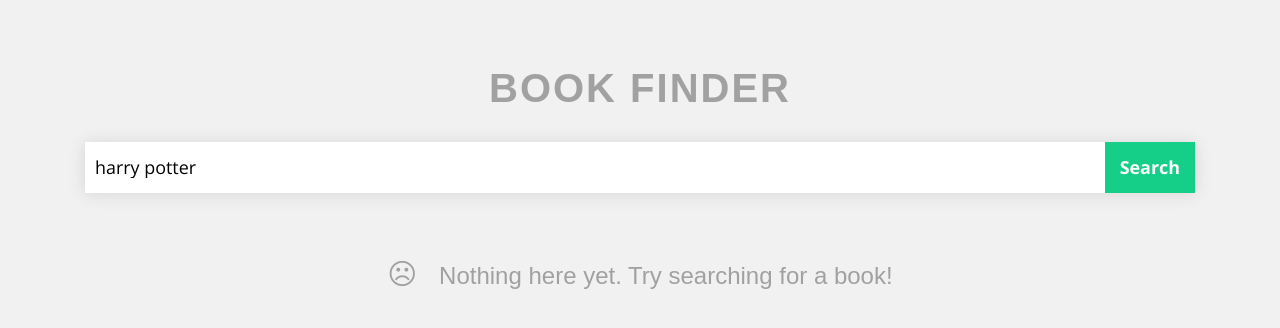
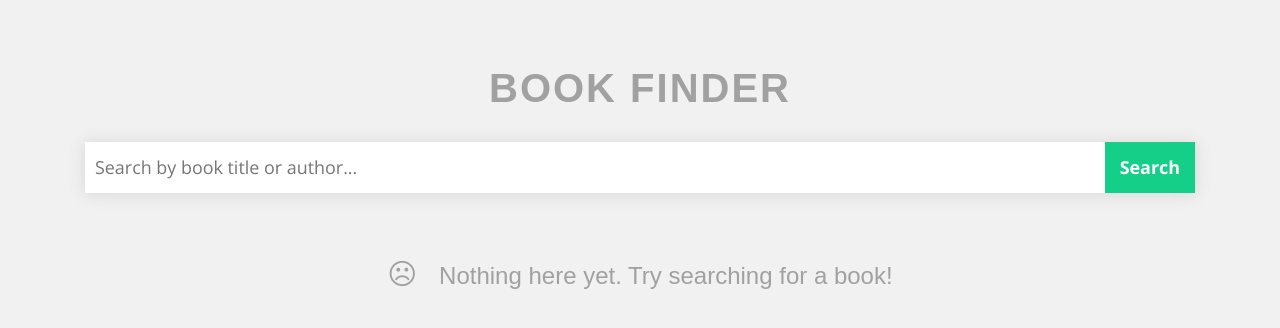
Before and after one commit to dianastanciu/book-finder-app, a website: page index.html in a window 1280 px wide. Drawn offline with nearby package versions, Linux system fonts and the light colour scheme.

Commit message:
oops forgot to remove value

```diff
--- a/index.html
+++ b/index.html
@@ -16,7 +16,7 @@
                   <div class="d-flex justify-content-center search-area">
                       <input type="search" id="bookSearch" name="q"
                       aria-label="Search books" placeholder="Search by book title or author..."
-                      autocomplete="off" value="harry potter">
+                      autocomplete="off">
                       <button>Search</button>
                   </div>
             </div>
```
